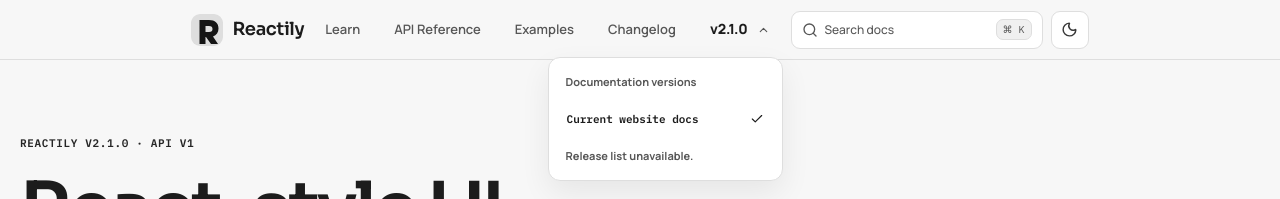
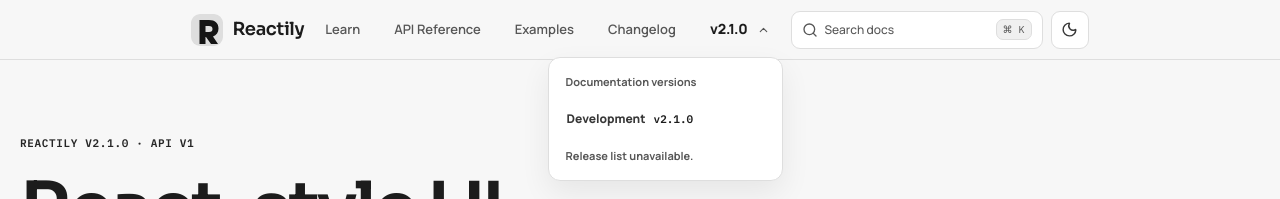
Before and after one commit to lily-studios/Reactily, a React (Vite) app in the folder reactily-website/: page / in a window 1280 px wide. Both pictures are taken after a click on the button "v2.1.0". Shown: the top 199 px of the page. Built offline with nearby package versions, Linux system fonts and the light colour scheme; no server answers.

Commit message:
fix(docs): show runtime version for Development and remove redundant docs option

```diff
--- a/reactily-website/src/components/VersionSelector.tsx
+++ b/reactily-website/src/components/VersionSelector.tsx
@@ -47,11 +47,12 @@ export function VersionSelector() {
   const stableReleases = releases.filter((release) => getReleaseChannel(release) === "stable");
   const highestTag = highestNumberedReleaseTag(stableReleases.map((release) => release.tag_name));
   const latestStable = stableReleases.find((release) => release.tag_name === highestTag) ?? stableReleases[0];
-  const shownTag = isDevelopment ? "Development" : tag ?? latestStable?.tag_name ?? fallbackTag;
+  const shownTag = isDevelopment ? fallbackTag : tag ?? latestStable?.tag_name ?? fallbackTag;
   const superseded = !isDevelopment && isSupersededRelease(shownTag, highestTag);
-  const current = releases.find((release) => release.tag_name === shownTag);
+  const current = isDevelopment ? undefined : releases.find((release) => release.tag_name === shownTag);
   const channel = current ? getReleaseChannel(current) : null;
-  const currentStatus = channel === "experimental" ? "Experimental" :
+  const currentStatus = isDevelopment ? "Development" :
+    channel === "experimental" ? "Experimental" :
     channel === "prerelease" ? "Pre-release" :
     superseded ? "Deprecated" :
       shownTag === latestStable?.tag_name ? "Latest" : channel === "stable" ? "Stable" : null;
@@ -68,7 +69,7 @@ export function VersionSelector() {
           {currentStatus ? (
             <>
               <span className="versionReleaseSeparator" aria-hidden="true">·</span>
-              <span className={`versionReleaseStatus versionReleaseStatus--${superseded && channel === "stable" ? "deprecated" : channel === "stable" ? "latest" : channel}`}>{currentStatus}</span>
+              <span className={`versionReleaseStatus versionReleaseStatus--${isDevelopment ? "development" : superseded && channel === "stable" ? "deprecated" : channel === "stable" ? "latest" : channel}`}>{currentStatus}</span>
             </>
           ) : null}
         </span>
@@ -78,9 +79,12 @@ export function VersionSelector() {
         <nav id="reactily-release-options" className="versionReleaseMenu" aria-label="Documentation versions">
           <span className="versionReleaseMenuHeading">Documentation versions</span>
           <div className="versionReleaseOption">
-            <button className="versionReleasePick" type="button" onClick={() => choose(null)}>
-              <span className="versionReleaseOptionTag">Current website docs</span>
-              {!tag ? <Check size={14} aria-hidden="true" /> : null}
+            <button className="versionReleasePick" type="button" onClick={() => choose(null)}
+              aria-current={isDevelopment ? "true" : undefined}
+              title={`View in-development documentation for ${fallbackTag}`}>
+              <span className="versionReleaseOptionStatus versionReleaseOptionStatus--development">Development</span>
+              <span className="versionReleaseOptionTag">{fallbackTag}</span>
+              {isDevelopment ? <Check size={14} aria-hidden="true" /> : null}
             </button>
           </div>
           {releases.map((release) => {
--- a/reactily-website/src/neutral-theme.css
+++ b/reactily-website/src/neutral-theme.css
@@ -795,3 +795,9 @@ body { font-size: 15px; line-height: 1.65; font-weight: 500; }
 .versionReleaseOption .versionReleaseOptionStatus--deprecated {
   font-size: 10px;
 }
+
+/* In-development documentation label: text only, no background. */
+:root .versionReleaseOptionStatus--development,
+:root .headerActions .versionSelectorShell .versionReleaseStatus--development {
+  color: var(--muted-strong);
+}
```
Also changed, not shown: 1 other file (tests, documents, lock files or other folders).
